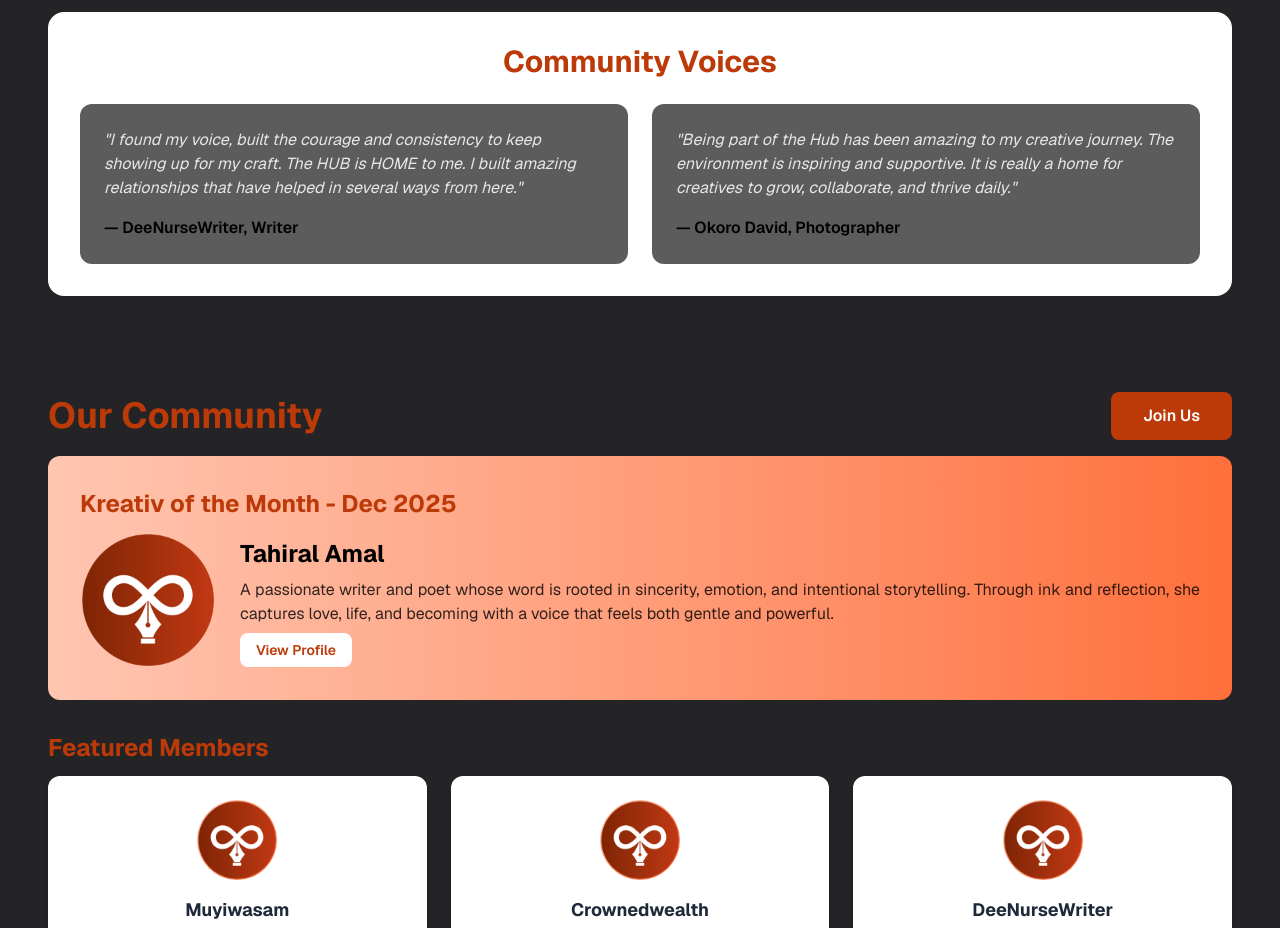
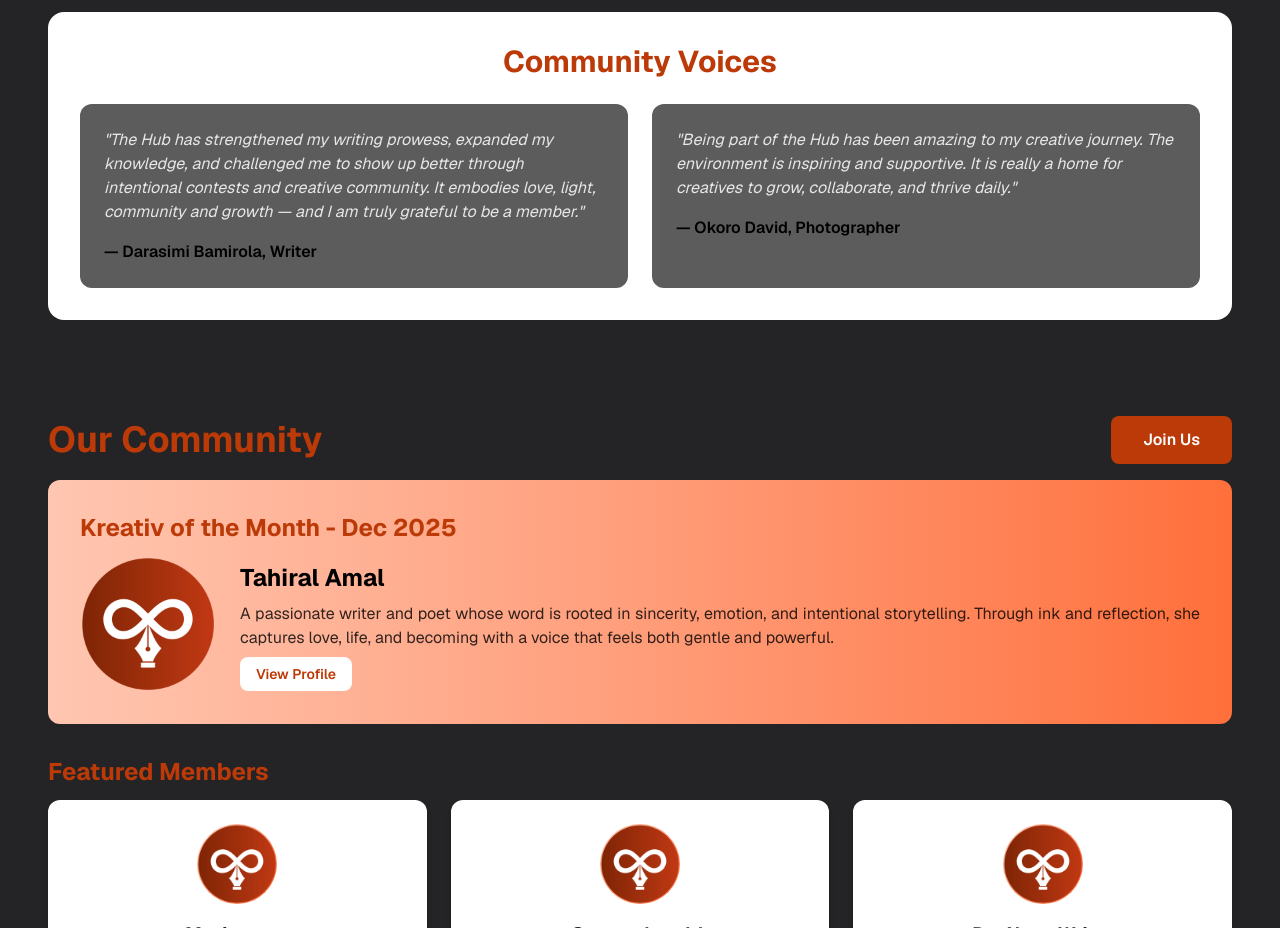
Before and after one commit to thedhramartik/365kreativs-website, a Next.js app: page / in a window 1280 px wide. Shown: the part 1800-2728 px from the top of the page. Built offline with nearby package versions, Linux system fonts and the light colour scheme.

Commit message:
new comunity voice

```diff
--- a/src/app/page.tsx
+++ b/src/app/page.tsx
@@ -219,8 +219,8 @@ export default function Home() {
             <h2 className="text-3xl font-bold text-[#bc3a08] mb-6 text-center">Community Voices</h2>
             <div className="grid md:grid-cols-2 gap-6">
               <div className="bg-[#5c5c5c] p-6 rounded-xl">
-                <p className="text-white opacity-85 mb-4 italic">"I found my voice, built the courage and consistency to keep showing up for my craft. The HUB is HOME to me. I built amazing relationships that have helped in several ways from here."</p>
-                <p className="font-semibold text-black">— DeeNurseWriter, Writer</p>
+                <p className="text-white opacity-85 mb-4 italic">"The Hub has strengthened my writing prowess, expanded my knowledge, and challenged me to show up better through intentional contests and creative community. It embodies love, light, community and growth — and I am truly grateful to be a member."</p>
+                <p className="font-semibold text-black">— Darasimi Bamirola, Writer</p>
               </div>
               <div className="bg-[#5c5c5c] p-6 rounded-xl">
                 <p className="text-white opacity-85 mb-4 italic">"Being part of the Hub has been amazing to my creative journey. The environment is inspiring and supportive. It is really a home for creatives to grow, collaborate, and thrive daily."</p>
```
